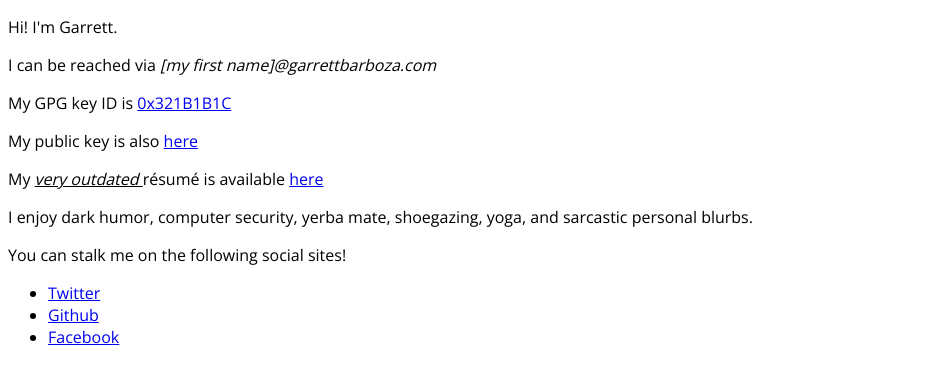
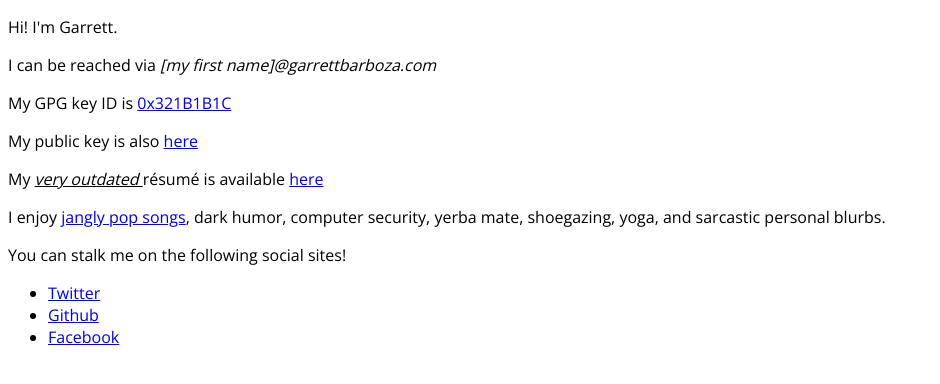
Before and after one commit to garrettbarboza/garrettbarboza.com, a plain HTML site: page index.html in a window 1280 px wide. Shown: the whole page, without its empty margins (0-940 px from the left). Drawn offline with nearby package versions, Linux system fonts and the light colour scheme.

Commit message:
blurb update.

```diff
--- a/index.html
+++ b/index.html
@@ -18,7 +18,7 @@
     <p>My public key is also <a href="pub.asc">here</a></p>
     <p>My <i><u>very outdated </u></i>résumé is available <a href="resume.pdf">here</a></p>
 
-    <p>I enjoy dark humor, computer security, yerba mate, shoegazing, yoga, and sarcastic personal blurbs.</p>
+    <p>I enjoy <a target="_blank" href="https://www.youtube.com/watch?v=qJm8cohGvpg">jangly pop songs</a>, dark humor, computer security, yerba mate, shoegazing, yoga, and sarcastic personal blurbs.</p>
 
     <p>You can stalk me on the following social sites!<p>
     <ul>
```
